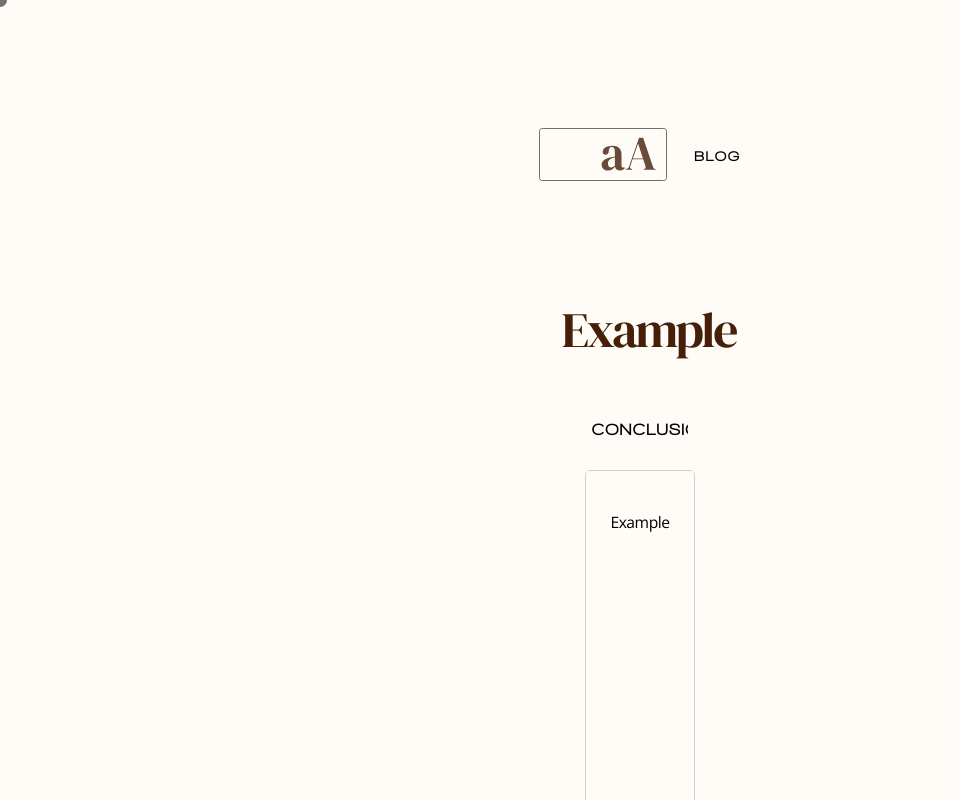
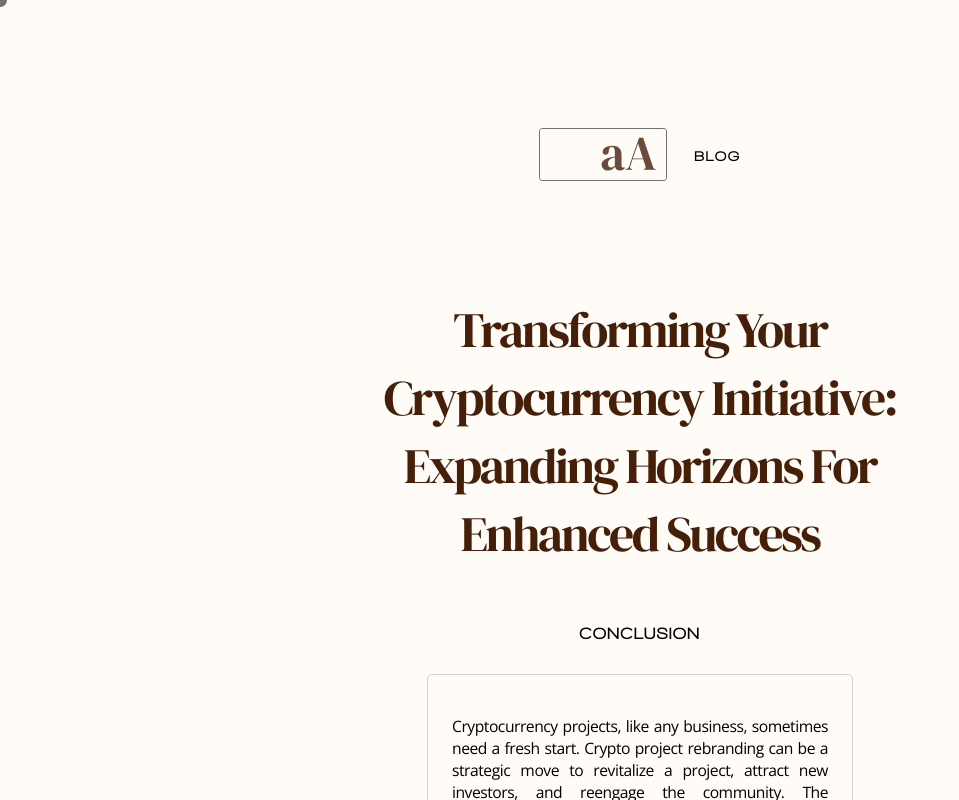
Before and after one commit to agencyaadu/website, a React (Create React App) app: page /blog/portfolio in a window 1280 px wide. Shown: the top 800 px of the page, without its empty margins (0-959 px from the left). Built offline with nearby package versions, Linux system fonts and the light colour scheme.

Commit message:
Blog Test

```diff
--- a/src/components/BlogPage/BlogList/BlogList1.tsx
+++ b/src/components/BlogPage/BlogList/BlogList1.tsx
@@ -25,8 +25,8 @@ export default function Post1() {
             </Link>
             <p className="summary">Cryptocurrency projects, like any business, sometimes need a fresh start. Crypto project rebranding can be a strategic move to revitalize a project, attract new investors, and reengage the community. The importance of rebranding lies in its ability to change public perception and redefine the project's goals and values.</p>
             <div className="info">
-            <p className="author"><AiOutlineUser className="info-icon"/>  Example</p>
-            <p><LiaTagSolid className="info-icon"/>  Example</p>
+            <p className="author"><AiOutlineUser className="info-icon"/>  Vinoliya</p>
+            <p><LiaTagSolid className="info-icon"/>  Rebranding</p>
             </div>
         </motion.div>
       </>
--- a/src/components/BlogPage/BlogList/BlogList2.tsx
+++ b/src/components/BlogPage/BlogList/BlogList2.tsx
@@ -20,13 +20,13 @@ export default function Post2() {
         >
             <Link to='/blog/meta-mayhem' onClick={scrollToTop} className="link">
                 <div className="title">
-                <h3>Example</h3>
+                <h3>The Necessity of Rebranding in Crypto: Amplifying Visibility and Interaction</h3>
                 </div>
             </Link>
-            <p className="summary">Example</p>
+            <p className="summary">Rebranding in the crypto industry holds significant strategic value for several reasons. Firstly, it can rejuvenate a project's image, making it more appealing to new investors and users. Crypto project rebranding goes beyond a simple change of logo or name; it involves redefining the project’s mission, vision, and values.</p>
             <div className="info">
-            <p className="author"><AiOutlineUser className="info-icon"/>  Example</p>
-            <p><LiaTagSolid className="info-icon"/>  Example</p>
+            <p className="author"><AiOutlineUser className="info-icon"/>  Vinoliya</p>
+            <p><LiaTagSolid className="info-icon"/>  Rebranding</p>
             </div>
         </motion.div>
       </>
--- a/src/components/BlogPage/BlogList/BlogList3.tsx
+++ b/src/components/BlogPage/BlogList/BlogList3.tsx
@@ -20,13 +20,13 @@ export default function Post3() {
         >
             <Link to='/blog/navigating-the-cloud' onClick={scrollToTop} className="link">
                 <div className="title">
-                <h3>Example</h3>
+                <h3>Revamping Crypto Ventures: Elevate Market Impact and Broaden Reach</h3>
                 </div>
             </Link>
-            <p className="summary">Example</p>
+            <p className="summary">In the dynamic world of cryptocurrencies, rebranding a crypto project is often a strategic necessity. The imperative to rebrand can stem from various factors such as the need to address past challenges, adapt to market changes, or redefine the project's goals and values.</p>
             <div className="info">
-            <p className="author"><AiOutlineUser className="info-icon"/>  Example</p>
-            <p><LiaTagSolid className="info-icon"/>  Example</p>
+            <p className="author"><AiOutlineUser className="info-icon"/>  Vinoliya</p>
+            <p><LiaTagSolid className="info-icon"/>  Rebranding</p>
             </div>
         </motion.div>
       </>
--- a/src/components/BlogPage/BlogPost/BlogPost1.tsx
+++ b/src/components/BlogPage/BlogPost/BlogPost1.tsx
@@ -116,7 +116,7 @@ const BlogPost1: React.FC = () => {
                 animate={{ opacity: 1, y: 0, transition: { delay: 1, duration: 2 } }}
                 >
                 <div className="title">
-                    <h1>Example</h1>
+                    <h1>Transforming Your Cryptocurrency Initiative: Expanding Horizons for Enhanced Success</h1>
                 </div>
                 {/* === From where the static page starts === */}
                 <div className="static-page">
@@ -128,16 +128,25 @@ const BlogPost1: React.FC = () => {
                     <div className='scrolled-content' ref={mainRef}>
                         <div className='content'>
                             <div className='paragraphs' style={{overflowY: isOverflowVisible ? 'auto' : 'hidden'}}>
-                                <div className="paragraph" topic-id='introduction' ref={ref0}>
-                                    Example
-                                </div>
-                                <div className="paragraph" topic-id="visual-storytelling" ref={ref}>
+                                <div className="paragraph" topic-id='Understanding the Importance of Crypto Project Rebranding' ref={ref0}>
+                                Cryptocurrency projects, like any business, sometimes need a fresh start. Crypto project rebranding can be a strategic move to revitalize a project, attract new investors, and reengage the community. The importance of rebranding lies in its ability to change public perception and redefine the project's goals and values. This process involves not just a change in logo or name, but a complete overhaul of the project's identity. It’s essential to communicate the reasons behind the rebranding clearly to stakeholders. Transparent communication ensures that existing investors remain confident in the project’s direction and new potential investors understand the value proposition. Successful rebranding can lead to increased visibility, improved user trust, and ultimately, enhanced project success.
+
+Rebranding in the cryptocurrency world often involves addressing issues from the past, such as regulatory challenges, security breaches, or management changes. It’s crucial to showcase how these issues have been resolved and how the new brand represents a stronger, more secure, and forward-thinking project. This reassurance can restore confidence and attract new investments. Additionally, rebranding offers a chance to update technological aspects, such as blockchain protocols, and introduce new features that can make the project more competitive. In a fast-evolving market, staying relevant is key, and rebranding can be a tool to achieve that.
 
                                 </div>
-                                <div className="paragraph" topic-id="connecting-with-audience" ref={ref1}>
+                                <div className="paragraph" topic-id="Key Steps to Effectively Rebrand Your Crypto Project" ref={ref}>
 
                                 </div>
-                                <div className="paragraph" topic-id="conclusion" ref={ref2} >
+                                <div className="paragraph" topic-id="The Role of ICO Rebranding in Attracting New Investments" ref={ref1}>
+
+                                </div>
+                                <div className="paragraph" topic-id="Case Studies: Successful Crypto Project Rebranding" ref={ref2} >
+
+                                </div>
+                                <div className="paragraph" topic-id="Case Studies: Successful Crypto Project Rebranding" ref={ref2} >
+
+                                </div>
+                                <div className="paragraph" topic-id="Case Studies: Successful Crypto Project Rebranding" ref={ref2} >
 
                                 </div>
                             </div>
```
